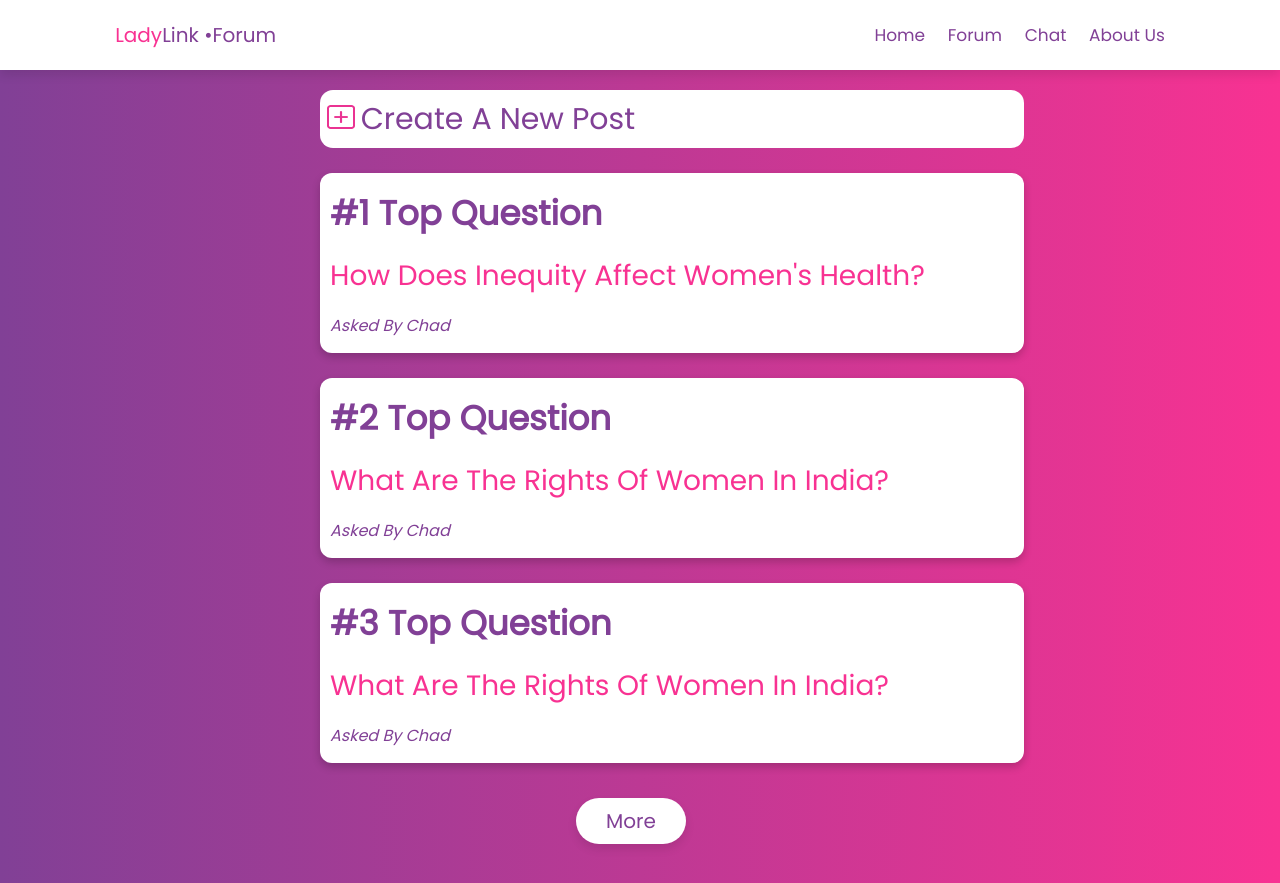
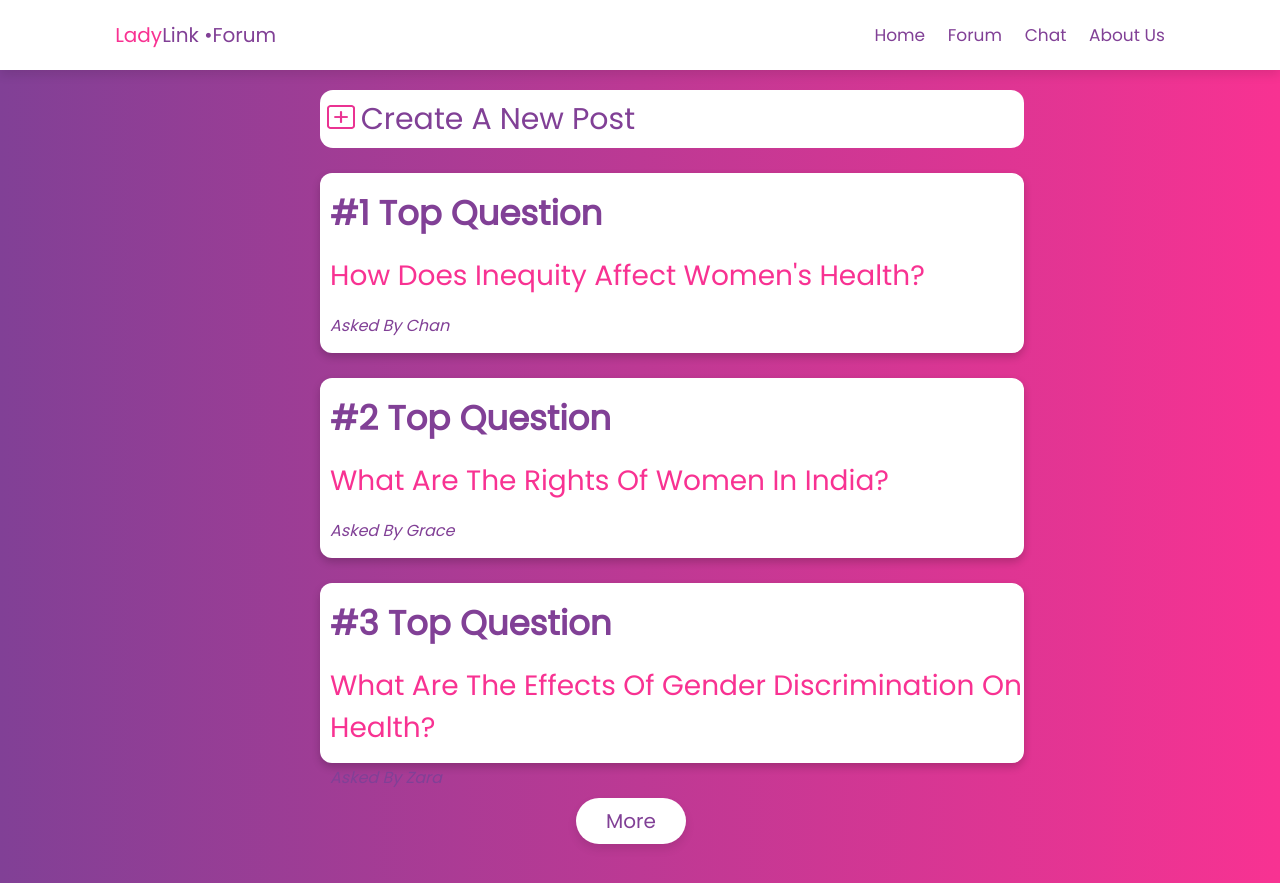
Before and after one commit to Runa3012/Intro-Page, a plain HTML site: page Forum/f_index.html in a window 1280 px wide. Drawn offline with Linux system fonts and the light colour scheme.

Commit message:
Update f_index.html

```diff
--- a/Forum/f_index.html
+++ b/Forum/f_index.html
@@ -25,8 +25,8 @@
     <label for="menu-bar" class="fas fa-bars"></label>
 
     <nav class="navbar">
-        <a href="#home">home</a>
-        <a href="#forum">forum</a>
+        <a href="../HomePage/p_index.html">home</a>
+        <a href="f_index.html">forum</a>
         <a href="#chat">chat</a>
         <a href="#about us">about us</a>
     </nav>
@@ -39,36 +39,38 @@
 
 <div class="newpost" border = "1px">
         <img src="plussquare_png.png" style="height: 30px; width: 28px; align-items: right;">
-        <label id="createPost">Create a New Post</label>
+        <a href="newPost.html"><label id="createPost">Create a New Post</label></a>
     </div>
 
 <!-- post button ends -->
 
 <!-- question section starts -->
-
-<div class="topQuestionBox" border= "1px">
-    <label id="topQuestion"><b>#1 Top Question</b></label>
-    <br><br>
-    <a href="detail1.html"><label id="theQuestion">How does inequity affect women's health?</a></label>
-    <br><br>
-    <label id="askedBy" style="text-align: right;"><i>Asked by Chad</i></label>
-</div>
-
-<div class="topQuestionBox" border= "1px">
+<ol>
+    <li><div class="topQuestionBox" border= "1px">
+        <label id="topQuestion"><b>#1 Top Question</b></label>
+        <br><br>
+        <a href="detail1.html"><label id="theQuestion">How does inequity affect women's health?</a></label>
+        <br><br>
+        <label id="askedBy" style="text-align: right;"><i>Asked by Chan</i></label>
+    </div></li>
+ <li><div class="topQuestionBox" border= "1px">
     <label id="topQuestion"><b>#2 Top Question</b></label>
     <br><br>
     <a href="detail2.html"><label id="theQuestion">What are the rights of women in India?</a></label>
     <br><br>
-    <label id="askedBy" style="text-align: right;"><i>Asked by Chad</i></label>
+    <label id="askedBy" style="text-align: right;"><i>Asked by Grace</i></label>
 </div>
-
-<div class="topQuestionBox" border= "1px">
+</li>
+<li><div class="topQuestionBox" border= "1px">
     <label id="topQuestion"><b>#3 Top Question</b></label>
     <br><br>
-    <a href="detail3.html"><label id="theQuestion">What are the rights of women in India?</a></label>
+    <a href="detail3.html"><label id="theQuestion">What are the effects of gender discrimination on health?</a></label>
     <br><br>
-    <label id="askedBy" style="text-align: right;"><i>Asked by Chad</i></label>
-</div>
+    <label id="askedBy" style="text-align: right;"><i>Asked by Zara</i></label>
+</div></li>
+
+</ol>
+
 
 <!-- more button starts -->
 
```
